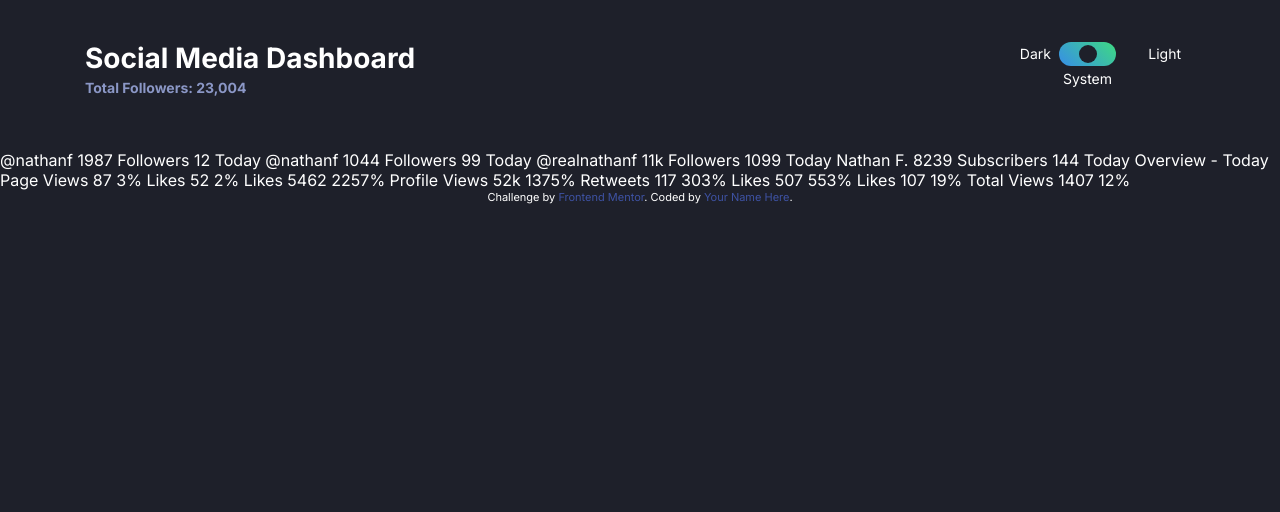
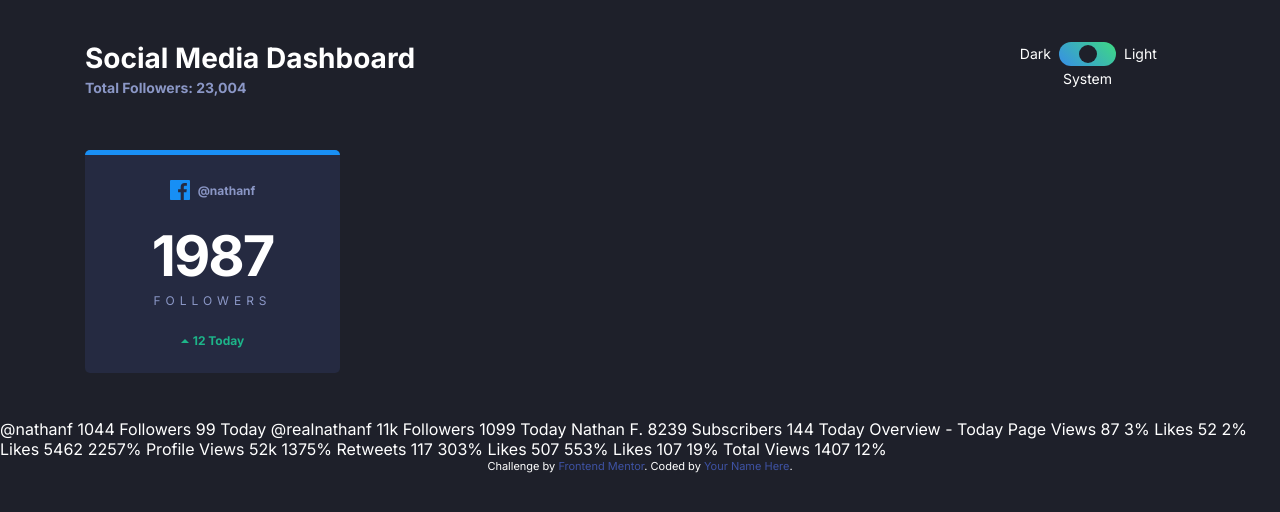
Before and after one commit to sotheanynoun/fem-social-media-dashboard-dark-light-toggle, a website: page index.html in a window 1280 px wide. Drawn offline with Linux system fonts and the light colour scheme.

Commit message:
styles for card

```diff
--- a/app/scss/components/card.scss
+++ b/app/scss/components/card.scss
@@ -1,5 +1,85 @@
 @use "../util" as *;
 
 .card {
-  padding: rem(20);
+  background: var(--dark-card);
+  color: var(--dark-text1);
+  width: rem(255);
+  text-align: center;
+  padding: rem(25);
+  border-radius: rem(5);
+
+  &--facebook {
+    border-top: rem(5) solid var(--facebook);
+  }
+  &--twitter {
+  }
+  &--instagram {
+  }
+  &--youtube {
+  }
+
+  &__platform {
+    display: flex;
+    justify-content: center;
+    align-items: center;
+    margin-bottom: rem(28);
+  }
+  &__icon {
+    margin-right: rem(8);
+    &--facebook {
+    }
+    &--twitter {
+    }
+    &--instagram {
+    }
+    &--youtube {
+    }
+  }
+  &__username {
+    font-size: rem(12);
+    font-weight: 700;
+  }
+  &__followers {
+    margin-bottom: rem(25);
+  }
+  &__count {
+    color: var(--light-bg);
+    font-weight: 700;
+    line-height: 1;
+    letter-spacing: rem(-2);
+    margin-bottom: rem(4);
+    &--big {
+      font-size: rem(56);
+    }
+    &--small {
+    }
+  }
+
+  &__label {
+    font-size: rem(12);
+    font-weight: 400;
+    text-transform: uppercase;
+    color: var(--dark-text1);
+    letter-spacing: rem(5);
+    margin-top: rem(9);
+  }
+  &__change {
+    display: flex;
+    justify-content: center;
+    align-items: center;
+    font-size: rem(12);
+    font-weight: 700;
+    &--up {
+      color: var(--limegreen);
+    }
+    &--down {
+      color: var(--limegreen);
+    }
+    img {
+      margin-right: rem(4);
+    }
+  }
+  &__number {
+    // margin-right: rem(4);
+  }
 }
--- a/app/scss/components/toggle.scss
+++ b/app/scss/components/toggle.scss
@@ -22,7 +22,7 @@
     }
     &[for="light"] {
       grid-column: 3 / 4;
-      justify-self: end;
+      justify-self: start;
     }
   }
 
--- a/index.html
+++ b/index.html
@@ -61,12 +61,32 @@
       </fieldset>
     </header>
     <main>
-      <section></section>
-      @nathanf 1987 Followers 12 Today @nathanf 1044 Followers 99 Today
-      @realnathanf 11k Followers 1099 Today Nathan F. 8239 Subscribers 144 Today
-      Overview - Today Page Views 87 3% Likes 52 2% Likes 5462 2257% Profile
-      Views 52k 1375% Retweets 117 303% Likes 507 553% Likes 107 19% Total Views
-      1407 12%
+      <section class="container">
+        <div class="card card--facebook">
+          <div class="card__platform">
+            <img
+              class="card__icon"
+              src="/images/icon-facebook.svg"
+              alt="Facebook"
+            />
+
+            <div class="card__username">@nathanf</div>
+          </div>
+          <div class="card__followers">
+            <div class="card__count card__count--big">1987</div>
+            <div class="card__label">Followers</div>
+          </div>
+
+          <div class="card__change card__change--up">
+            <img src="/images/icon-up.svg" alt="" alt="up arrow" />
+            <div class="card__number">12 Today</div>
+          </div>
+        </div>
+      </section>
+      @nathanf 1044 Followers 99 Today @realnathanf 11k Followers 1099 Today
+      Nathan F. 8239 Subscribers 144 Today Overview - Today Page Views 87 3%
+      Likes 52 2% Likes 5462 2257% Profile Views 52k 1375% Retweets 117 303%
+      Likes 507 553% Likes 107 19% Total Views 1407 12%
     </main>
 
     <div class="attribution">
```
Also changed, not shown: notes.md (+5 -0 lines), dist/style.css, 1 other file.
